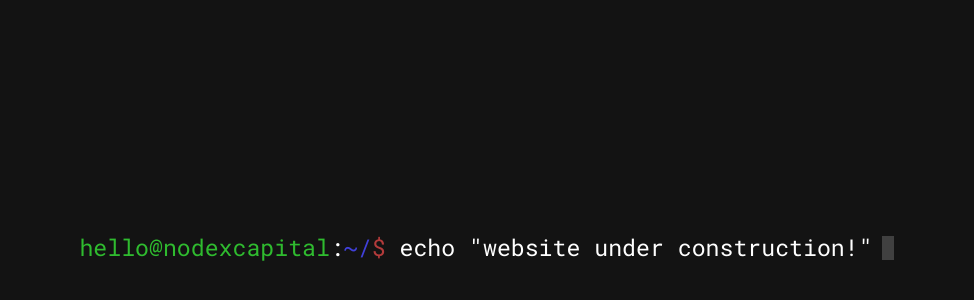
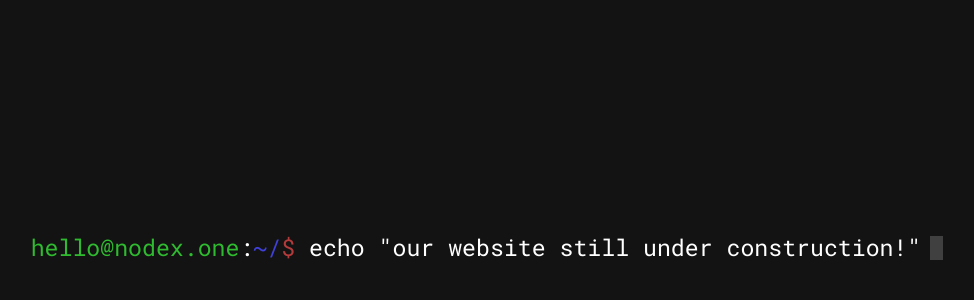
Before and after one commit to nodexone/comingsoon, a plain HTML site: page index.html in a window 1280 px wide. Shown: the part 160-460 px from the top of the page, without its empty margins (164-1138 px from the left). Drawn offline with Linux system fonts and the light colour scheme.

Commit message:
update: comingsoon website
Signed-off-by: NodeX Emperor <nodexemperor@gmail.com>

```diff
--- a/index.html
+++ b/index.html
@@ -61,5 +61,5 @@ body { background: rgb(19, 19, 19) }
 </style>
 <link href="https://fonts.googleapis.com/css2?family=Roboto+Mono:wght@400;700&display=swap" rel="stylesheet">
 <div class="flex">
-<div class="cmd"><span id="host">hello@nodexcapital</span>:<span id="pwd">~/</span><span id="money">$</span> echo "website under construction!" </div>
+<div class="cmd"><span id="host">hello@nodex.one</span>:<span id="pwd">~/</span><span id="money">$</span> echo "our website still under construction!" </div>
 </div>
```
